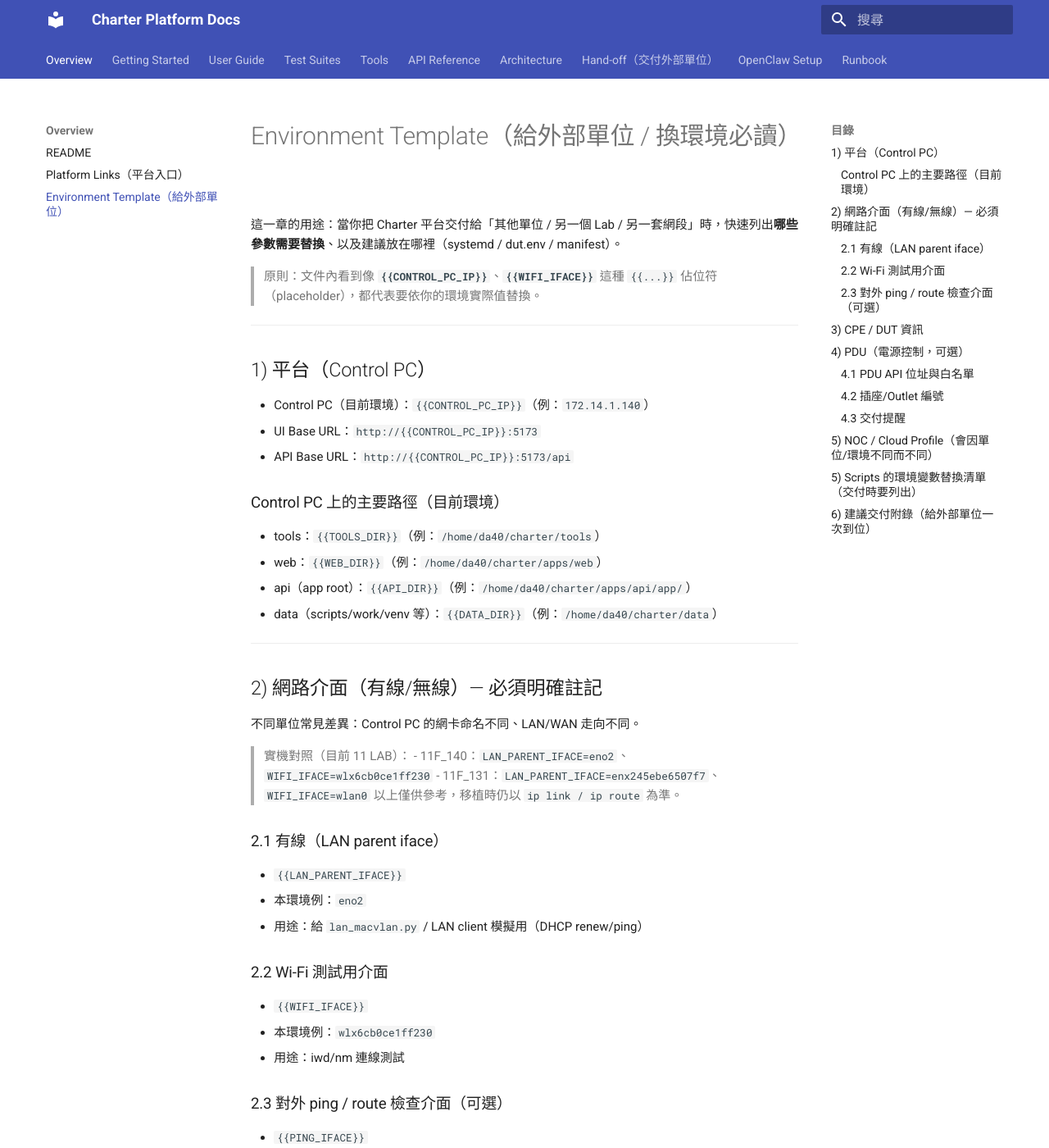
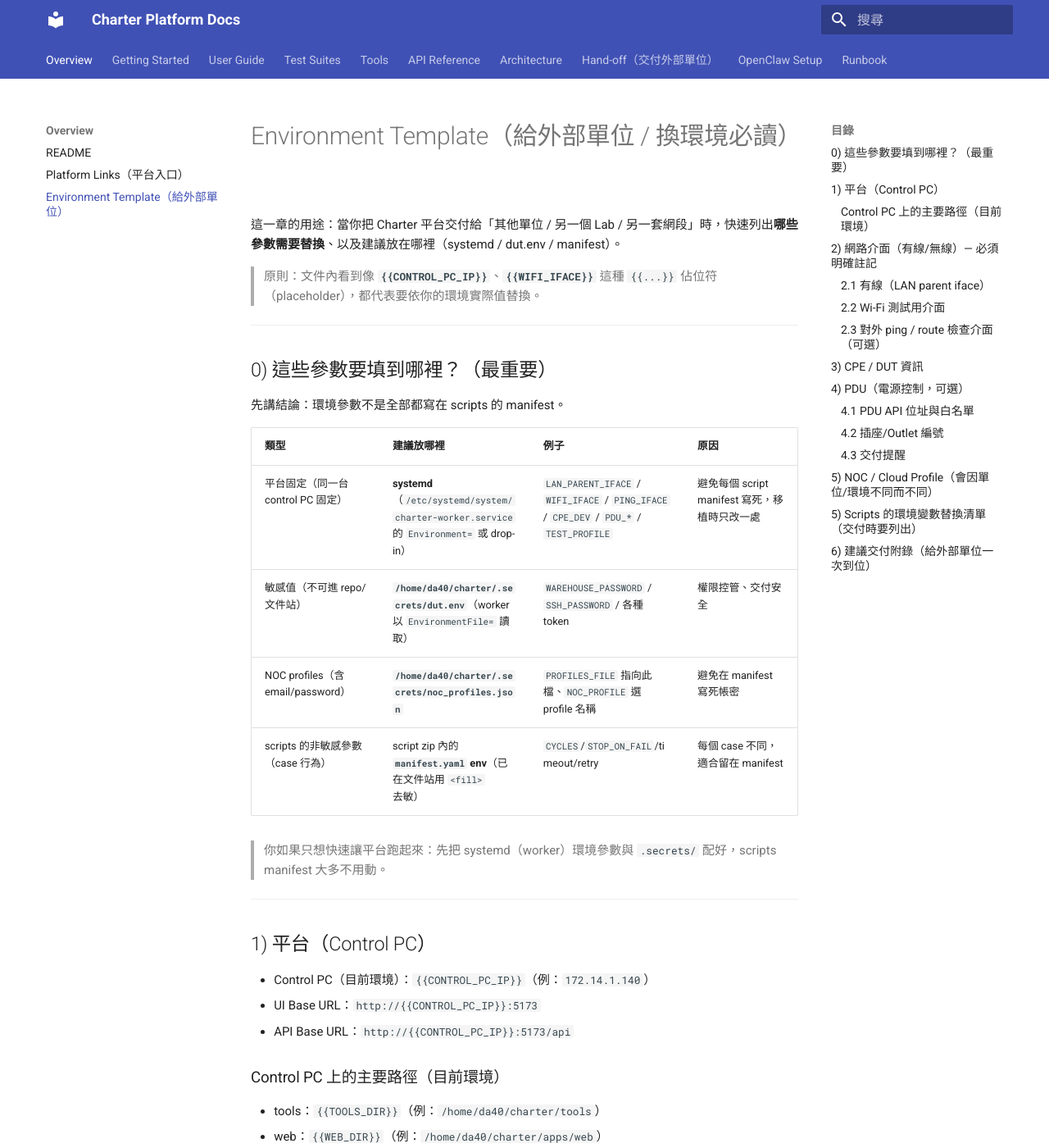
Before and after one commit to askeywifisit-ui/charter_project, an MkDocs documentation site: the page built from docs/charter_site/docs/environment_template.md, in a window 1280 px wide and 1400 px high. Shown: the whole window at 82% size. Built offline with MkDocs 1.6.1 and Material for MkDocs 9.7.7, drawn with Linux system fonts in a browser that asks for light colours; comment, search, counter and statistics services are not loaded; some of the changed text lies outside the part shown.

Commit message:
Docs: explain where to set env parameters (systemd vs .secrets vs manifest)

```diff
--- a/docs/charter_site/docs/environment_template.md
+++ b/docs/charter_site/docs/environment_template.md
@@ -3,6 +3,21 @@
 這一章的用途：當你把 Charter 平台交付給「其他單位 / 另一個 Lab / 另一套網段」時，快速列出**哪些參數需要替換**、以及建議放在哪裡（systemd / dut.env / manifest）。
 
 > 原則：文件內看到像 **`{{CONTROL_PC_IP}}`**、**`{{WIFI_IFACE}}`** 這種 `{{...}}` 佔位符（placeholder），都代表要依你的環境實際值替換。
+
+---
+
+## 0) 這些參數要填到哪裡？（最重要）
+
+先講結論：環境參數不是全部都寫在 scripts 的 manifest。
+
+| 類型 | 建議放哪裡 | 例子 | 原因 |
+|---|---|---|---|
+| 平台固定（同一台 control PC 固定） | **systemd**（`/etc/systemd/system/charter-worker.service` 的 `Environment=` 或 drop-in） | `LAN_PARENT_IFACE` / `WIFI_IFACE` / `PING_IFACE` / `CPE_DEV` / `PDU_*` / `TEST_PROFILE` | 避免每個 script manifest 寫死，移植時只改一處 |
+| 敏感值（不可進 repo/文件站） | **`/home/da40/charter/.secrets/dut.env`**（worker 以 `EnvironmentFile=` 讀取） | `WAREHOUSE_PASSWORD` / `SSH_PASSWORD` / 各種 token | 權限控管、交付安全 |
+| NOC profiles（含 email/password） | **`/home/da40/charter/.secrets/noc_profiles.json`** | `PROFILES_FILE` 指向此檔、`NOC_PROFILE` 選 profile 名稱 | 避免在 manifest 寫死帳密 |
+| scripts 的非敏感參數（case 行為） | script zip 內的 **`manifest.yaml` env**（已在文件站用 `<fill>` 去敏） | `CYCLES`/`STOP_ON_FAIL`/timeout/retry | 每個 case 不同，適合留在 manifest |
+
+> 你如果只想快速讓平台跑起來：先把 systemd（worker）環境參數與 `.secrets/` 配好，scripts manifest 大多不用動。
 
 ---
 
@@ -85,9 +100,15 @@
 ---
 
 ## 5) NOC / Cloud Profile（會因單位/環境不同而不同）
-- `{{NOC_PROFILE}}`（例：`SPECTRUM_INT`）
-- `{{PROFILES_FILE}}`（例：`/home/da40/charter/.secrets/noc_profiles.json`）
-- `{{CUSTOMER_ID}}`
+
+這段常見搞混點：
+- `NOC_EMAIL/NOC_PASSWORD` **不要寫在 manifest**。
+- 正確做法是：把 email/password 放在 `noc_profiles.json`，然後 scripts 只指定 `PROFILES_FILE + NOC_PROFILE + CUSTOMER_ID`。
+
+你通常需要設定三個值：
+- `{{NOC_PROFILE}}`（例：`SPECTRUM_INT`）→ **寫在 manifest env**（或由環境注入）
+- `{{PROFILES_FILE}}`（例：`/home/da40/charter/.secrets/noc_profiles.json`）→ **指向 secrets 檔案路徑**
+- `{{CUSTOMER_ID}}` → **寫在 manifest env**（或由環境注入）
 
 > 常見失敗：`noc-context timeout`（NOC endpoint 慢/網路不通），需要調整 timeout / retry。
 
```
